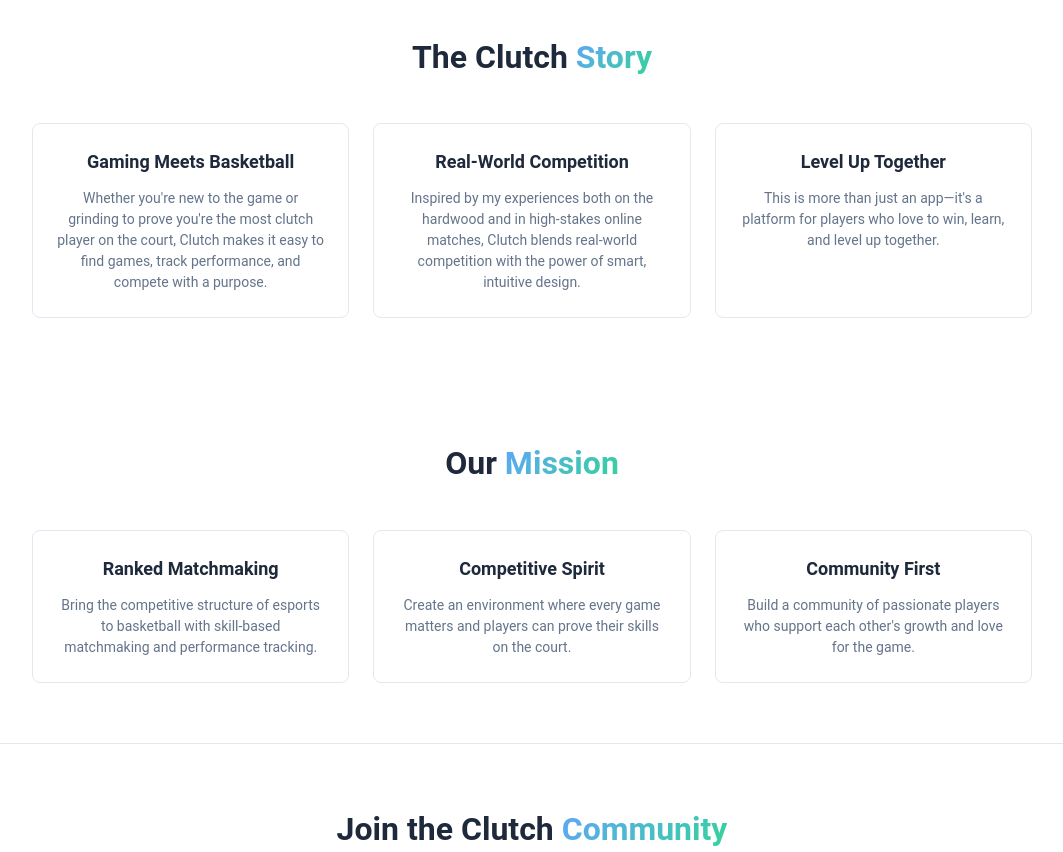
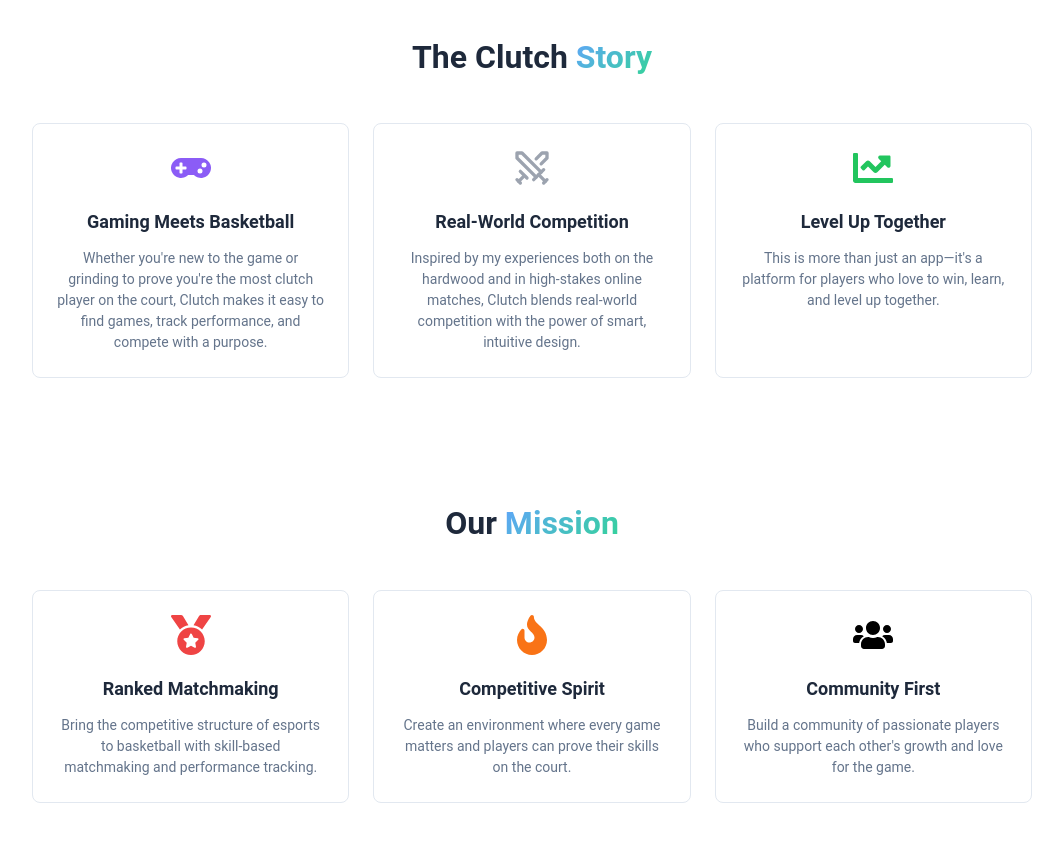
Before and after one commit to giuseppi/clutch-web, a React (Vite) app: page /about in a window 1280 px wide. Shown: the part 440-1292 px from the top of the page, without its empty margins (108-1171 px from the left). Built offline with nearby package versions, Linux system fonts and the light colour scheme; no server answers.

Commit message:
update: Added icons for About cards and signout dropdown

```diff
--- a/src/components/About.jsx
+++ b/src/components/About.jsx
@@ -1,20 +1,28 @@
 import React from 'react';
+import { FaChartLine, FaFire, FaGamepad, FaMedal, FaUsers } from 'react-icons/fa';
+import { LuSwords } from 'react-icons/lu';
+import { useTheme } from '../contexts/useTheme';
 
 const About = () => {
+  const { theme } = useTheme();
+
   const storyItems = [
     {
       title: 'Gaming Meets Basketball',
       description:
         "Whether you're new to the game or grinding to prove you're the most clutch player on the court, Clutch makes it easy to find games, track performance, and compete with a purpose.",
+      icon: <FaGamepad style={{ color: '#8b5cf6', width: 40, height: 40, margin: '0 auto 20px', display: 'block' }} />,
     },
     {
       title: 'Real-World Competition',
       description:
         'Inspired by my experiences both on the hardwood and in high-stakes online matches, Clutch blends real-world competition with the power of smart, intuitive design.',
+      icon: <LuSwords style={{ color: '#9ca3af', width: 40, height: 40, margin: '0 auto 20px', display: 'block' }} />,
     },
     {
       title: 'Level Up Together',
       description: "This is more than just an app—it's a platform for players who love to win, learn, and level up together.",
+      icon: <FaChartLine style={{ color: '#22c55e', width: 40, height: 40, margin: '0 auto 20px', display: 'block' }} />,
     },
   ];
 
@@ -22,14 +30,17 @@ const About = () => {
     {
       title: 'Ranked Matchmaking',
       description: 'Bring the competitive structure of esports to basketball with skill-based matchmaking and performance tracking.',
+      icon: <FaMedal style={{ color: '#ef4444', width: 40, height: 40, margin: '0 auto 20px', display: 'block' }} />,
     },
     {
       title: 'Competitive Spirit',
       description: 'Create an environment where every game matters and players can prove their skills on the court.',
+      icon: <FaFire style={{ color: '#f97316', width: 40, height: 40, margin: '0 auto 20px', display: 'block' }} />,
     },
     {
       title: 'Community First',
       description: "Build a community of passionate players who support each other's growth and love for the game.",
+      icon: <FaUsers style={{ color: theme === 'dark' ? 'white' : '#000', width: 40, height: 40, margin: '0 auto 20px', display: 'block' }} />,
     },
   ];
 
@@ -61,6 +72,7 @@ const About = () => {
                 key={index}
                 className="about-card"
               >
+                {item.icon}
                 <h3 className="about-card-title">{item.title}</h3>
                 <p className="about-card-description">{item.description}</p>
               </div>
@@ -81,6 +93,7 @@ const About = () => {
                 key={index}
                 className="about-card"
               >
+                {item.icon}
                 <h3 className="about-card-title">{item.title}</h3>
                 <p className="about-card-description">{item.description}</p>
               </div>
--- a/src/components/Navbar.jsx
+++ b/src/components/Navbar.jsx
@@ -1,5 +1,5 @@
 import { Menu, Transition } from '@headlessui/react';
-import { Bars3Icon, ChartBarIcon, UserIcon, XMarkIcon } from '@heroicons/react/24/outline';
+import { ArrowRightOnRectangleIcon, Bars3Icon, ChartBarIcon, UserIcon, XMarkIcon } from '@heroicons/react/24/outline';
 import { onAuthStateChanged, signOut } from 'firebase/auth';
 import React, { useEffect, useRef, useState } from 'react';
 import { FaBasketballBall } from 'react-icons/fa';
@@ -210,8 +210,12 @@ const SignOutButton = ({ active, onClick }) => (
   <button
     onClick={onClick}
     style={{
-      ...styles.signOutButton,
+      ...styles.dropdownItem,
       backgroundColor: active ? 'rgba(239, 68, 68, 0.1)' : 'transparent',
+      width: '100%',
+      border: 'none',
+      cursor: 'pointer',
+      color: 'var(--error)',
     }}
     onMouseEnter={(e) => {
       e.target.style.backgroundColor = 'rgba(239, 68, 68, 0.1)';
@@ -220,6 +224,7 @@ const SignOutButton = ({ active, onClick }) => (
       e.target.style.backgroundColor = active ? 'rgba(239, 68, 68, 0.1)' : 'transparent';
     }}
   >
+    <ArrowRightOnRectangleIcon style={{ ...styles.dropdownIcon, color: 'var(--error)' }} />
     Sign Out
   </button>
 );
```
